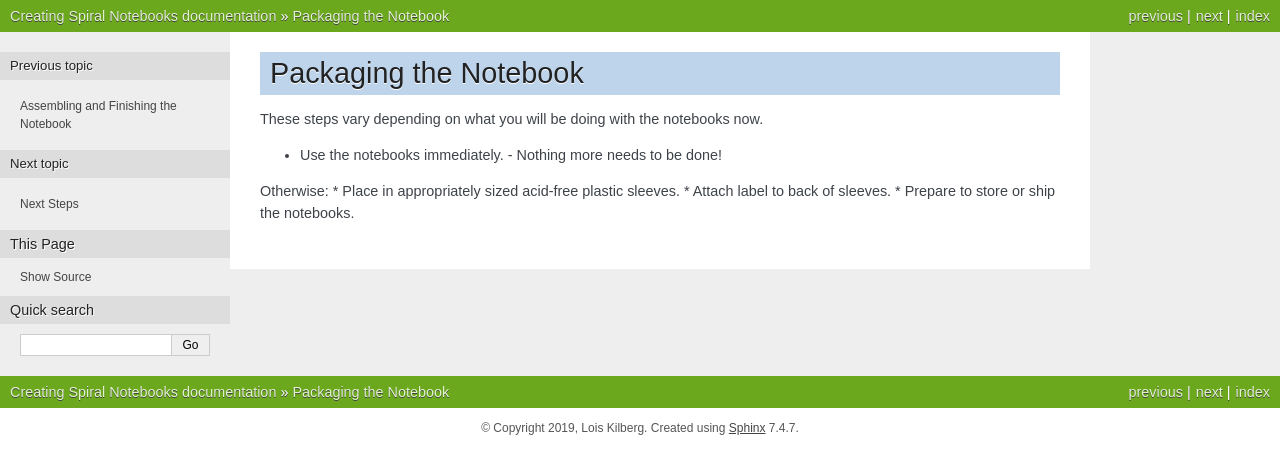
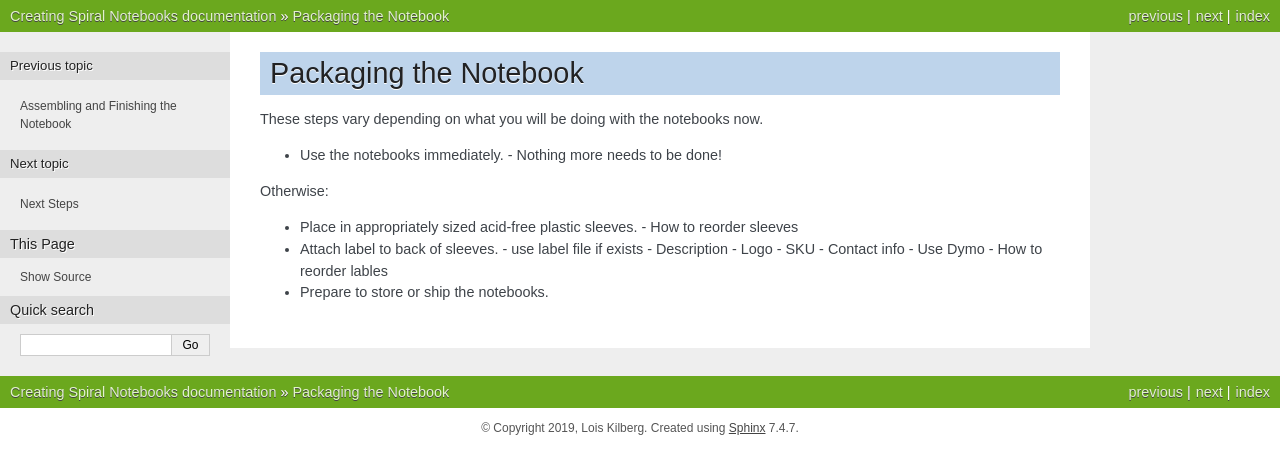
Before and after one commit to loiskilberg/create_spiral_notebook, a Sphinx documentation site: the page built from source/07_packaging_the_notebook.rst, in a window 1280 px wide. Shown: the top 474 px of the page. Built offline with Sphinx 7.4.7, drawn with Linux system fonts in a browser that asks for light colours; pages that are not in the unit, such as notebooks, are missing from menus.

Commit message:
add line, add more content about packaging

```diff
--- a/source/07_packaging_the_notebook.rst
+++ b/source/07_packaging_the_notebook.rst
@@ -7,6 +7,15 @@ These steps vary depending on what you will be doing with the notebooks now.
   - Nothing more needs to be done!
 
 Otherwise:
+
 * Place in appropriately sized acid-free plastic sleeves.
+  - How to reorder sleeves
 * Attach label to back of sleeves.
+  - use label file if exists
+  - Description
+  - Logo
+  - SKU
+  - Contact info
+  - Use Dymo
+  - How to reorder lables
 * Prepare to store or ship the notebooks.
```
